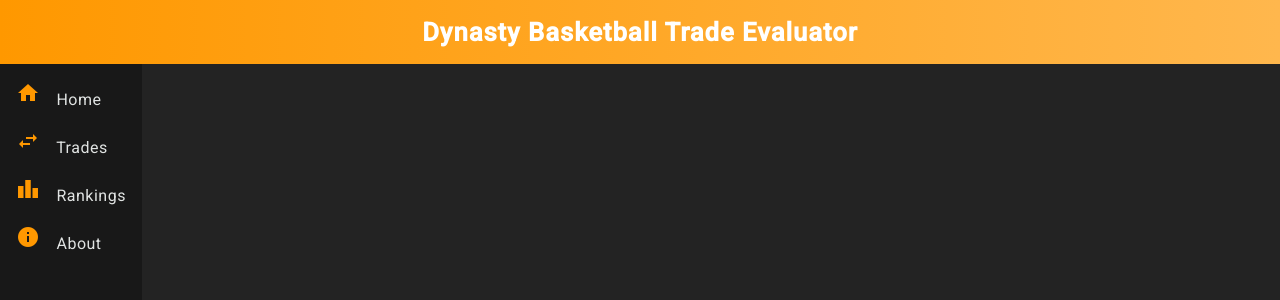
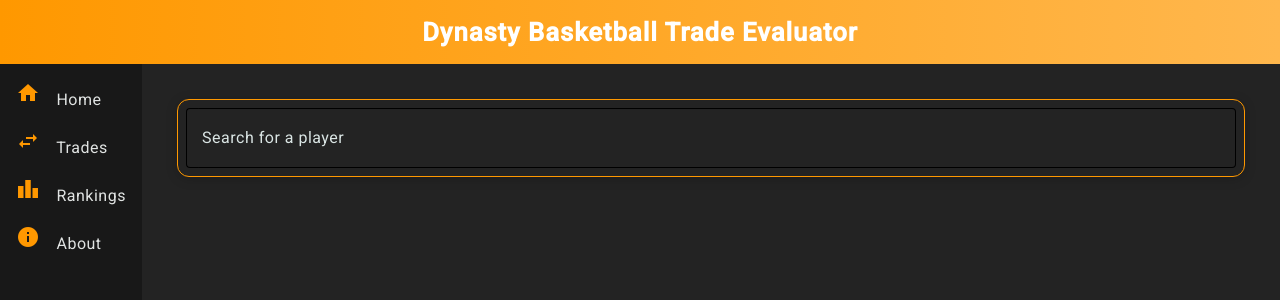
Before and after one commit to IsaacGHardy/dynasty-basketball-trader, an Angular app: page / in a window 1280 px wide. Shown: the top 300 px of the page. Built offline with nearby package versions, Linux system fonts and the light colour scheme.

Commit message:
Search component

```diff
--- a/src/app/app.routes.ts
+++ b/src/app/app.routes.ts
@@ -1,6 +1,8 @@
 import { Routes } from '@angular/router';
+import { PlayerSearchComponent } from './shared/components/player-search/player-search.component';
 import { PlayerCardComponent } from './shared/components/player-card/player-card.component';
 
 export const routes: Routes = [
-    {path: 'trade', component: PlayerCardComponent}
+  { path: '', component: PlayerSearchComponent },
+  { path: 'trade', component: PlayerCardComponent }
 ];
--- a/src/app/shared/components/player-card/player-card.component.css
+++ b/src/app/shared/components/player-card/player-card.component.css
@@ -7,8 +7,7 @@
   margin: 0.65rem 0.2rem;
   border: 1px solid #ff9800;
   transition: max-height 0.5s cubic-bezier(.3,.3,.7,.7);
-  min-height: 60px;
-  height: auto;
+  height: 60px;
 }
 
 .player-expansion-panel.open {
--- /dev/null
+++ b/src/app/shared/components/player-search/player-search.component.css
@@ -0,0 +1,96 @@
+.player-search-container {
+  background: #232323;
+  color: #fff;
+  border-radius: 12px;
+  box-shadow: 0 2px 12px rgba(0,0,0,0.18);
+  border: 1px solid #ff9800;
+  width: auto;
+  margin: 0.2rem 0.2rem;
+  padding: 0.5rem 0.5rem;
+  height: 60px;
+  display: flex;
+  align-items: center;
+}
+
+.player-search-field {
+  width: 100%;
+  margin: 0;
+  padding: 0;
+  height: 100%;
+}
+
+::ng-deep .mat-form-field-appearance-outline .mat-form-field-outline-thick,
+::ng-deep .mat-form-field-appearance-outline .mat-form-field-outline,
+::ng-deep .mat-form-field-appearance-outline.mat-focused .mat-form-field-outline {
+  color: #ff9800 !important;
+  border-color: #ff9800 !important;
+
+}
+
+::ng-deep.mat-input-element {
+  color: #ff9800;
+  font-size: 2.5rem;
+  font-weight: 700;
+  background: transparent;
+  height: 60px !important;
+  line-height: 60px !important;
+  padding: 0 !important;
+  box-sizing: border-box;
+}
+
+::ng-deep .mat-input-element:focus {
+  outline: none !important;
+  box-shadow: none !important;
+}
+
+::ng-deep .mat-form-field-label {
+  color: #bdbdbd !important;
+  font-size: 1.2rem;
+}
+
+::ng-deep .mat-mdc-form-field-subscript-wrapper {
+  display: none !important;
+}
+
+::ng-deep .mat-option.mat-active, ::ng-deep .mat-option:hover {
+  background: #ff9800 !important;
+  color: #232323 !important;
+}
+
+.player-search-name {
+  color: #ff9800;
+  font-weight: 700;
+}
+
+.player-search-no-results {
+  color: #bdbdbd;
+  text-align: center;
+}
+
+::ng-deep .mat-mdc-form-field .mdc-notched-outline {
+  border-color: #000000 !important;
+}
+::ng-deep .mat-mdc-form-field.mat-focused .mdc-notched-outline {
+  border-color: #ff9800 !important;
+}
+::ng-deep .mat-mdc-form-field .mdc-notched-outline__leading,
+::ng-deep .mat-mdc-form-field .mdc-notched-outline__notch,
+::ng-deep .mat-mdc-form-field .mdc-notched-outline__trailing {
+  border-color: inherit !important;
+}
+::ng-deep .mat-mdc-form-field {
+  --mdc-outlined-text-field-outline-color: #fff !important;
+  --mdc-outlined-text-field-focus-outline-color: #ff9800 !important;
+  --mdc-outlined-text-field-hover-outline-color: #fff !important;
+  --mdc-outlined-text-field-disabled-outline-color: #444 !important;
+  --mdc-outlined-text-field-outline-width: 2px !important;
+  --mdc-outlined-text-field-focus-outline-width: 2px !important;
+  --mdc-outlined-text-field-hover-outline-width: 2px !important;
+  --mdc-outlined-text-field-disabled-outline-width: 2px !important;
+  --mdc-outlined-text-field-state-layer-color: transparent !important;
+}
+
+::ng-deep .mat-mdc-form-field.mat-focused .mdc-floating-label,
+::ng-deep .mat-mdc-form-field.mat-focused .mat-mdc-floating-label {
+  color: #ff9800 !important;
+}
--- /dev/null
+++ b/src/app/shared/components/player-search/player-search.component.html
@@ -0,0 +1,14 @@
+<div class="player-search-container">
+  <mat-form-field appearance="outline" class="player-search-field">
+    <mat-label>Search for a player</mat-label>
+    <input matInput [formControl]="search" [matAutocomplete]="auto" placeholder="Type a name...">
+    <mat-autocomplete #auto="matAutocomplete">
+      <mat-option *ngFor="let player of filteredList" [value]="player">
+        <span class="player-search-name">{{ player }}</span>
+      </mat-option>
+      <mat-option *ngIf="filteredList.length === 0" disabled>
+        <span class="player-search-no-results">No players found.</span>
+      </mat-option>
+    </mat-autocomplete>
+  </mat-form-field>
+</div>
--- /dev/null
+++ b/src/app/shared/components/player-search/player-search.component.ts
@@ -0,0 +1,44 @@
+import { Component } from '@angular/core';
+import { FormControl, ReactiveFormsModule } from '@angular/forms';
+import { MatFormFieldModule } from '@angular/material/form-field';
+import { MatInputModule } from '@angular/material/input';
+import { MatAutocompleteModule } from '@angular/material/autocomplete';
+import { CommonModule } from '@angular/common';
+
+@Component({
+  selector: 'app-player-search',
+  standalone: true,
+  imports: [
+    CommonModule,
+    ReactiveFormsModule,
+    MatFormFieldModule,
+    MatInputModule,
+    MatAutocompleteModule
+  ],
+  templateUrl: './player-search.component.html',
+  styleUrls: ['./player-search.component.css']
+})
+export class PlayerSearchComponent {
+  search: FormControl = new FormControl('');
+  playerList: string[] = [
+    'Steph Curry',
+    'LeBron James',
+    'Kevin Durant',
+    'Kyrie Irving',
+    'James Harden',
+    'Nikola Jokic',
+    'Joel Embiid',
+    'Luka Doncic',
+    'Jayson Tatum',
+    'Giannis Antetokounmpo'
+  ];
+  filteredList: string[] = [...this.playerList];
+
+  constructor() {
+    this.search.valueChanges.subscribe(value => {
+      this.filteredList = this.playerList.filter(player =>
+        player.toLowerCase().includes((value || '').toLowerCase())
+      );
+    });
+  }
+}
```
